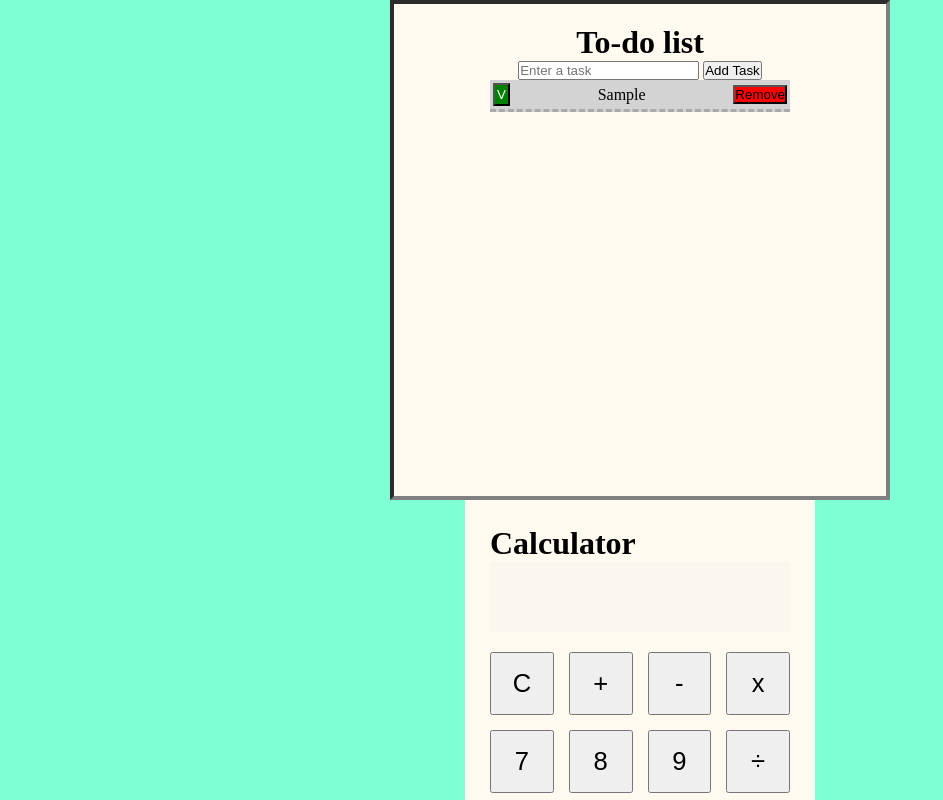
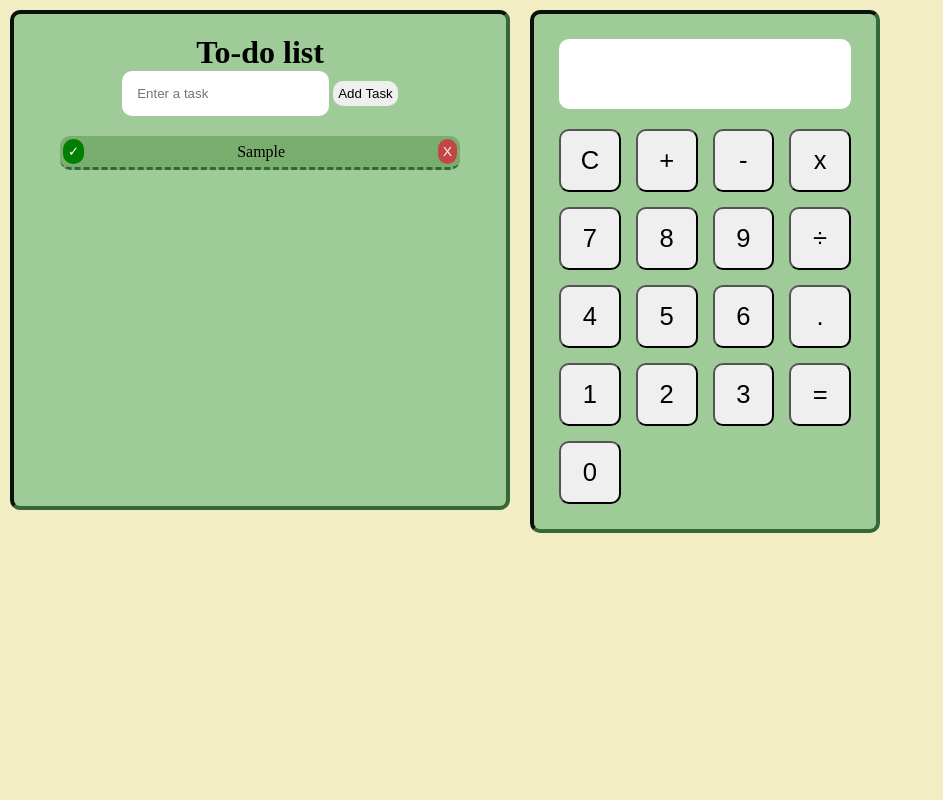
Before and after one commit to Yoko-Ni/Simple_FE, a plain HTML site: page index.html in a window 1280 px wide. Both pictures are taken after typing "Sample" into the empty fields and a click on the button "Add Task". Shown: the top 800 px of the page, without its empty margins (0-943 px from the left). Drawn offline with Linux system fonts and the light colour scheme.

Commit message:
Changed color scheme, added character limit to "to-do list"

```diff
--- a/index.html
+++ b/index.html
@@ -9,14 +9,13 @@
 <div class="container-todo">
     <h1>To-do list</h1>
     <form id="task-form">
-        <input type="text" id="taskInput" placeholder="Enter a task">
+        <input type="text" id="taskInput" placeholder="Enter a task" maxlength="50">
         <button type="submit" id="submitButton">Add Task</button>
     </form>
     <ul id="taskList"></ul>
 </div>
 
 <div class="container-calc" id="calculator">
-    <h1>Calculator</h1>
     <form id="calcForm">
     <input type="text" id="calcResult" disabled>
     <div class="calc-buttons">
@@ -38,10 +37,6 @@
         <button class="calcNumber">3</button>
         <button id="calcEqual">=</button>
         <button class="calcNumber">0</button>
-
-
-
-
     </div>
     </form>
 </div>
--- a/script.js
+++ b/script.js
@@ -22,7 +22,7 @@ document.addEventListener('DOMContentLoaded', function(){
 
             const completeButton = document.createElement('button');
             completeButton.className = 'complete-btn';
-            completeButton.textContent = `V`;
+            completeButton.textContent = `✓`;
             completeButton.addEventListener('click', () => {
                 console.log("complete");
                 listItem.classList.toggle('completed');
@@ -30,7 +30,7 @@ document.addEventListener('DOMContentLoaded', function(){
 
             const removeButton = document.createElement('button');
             removeButton.className = 'remove-btn';
-            removeButton.textContent = `Remove`;
+            removeButton.textContent = `X`;
             removeButton.addEventListener('click', () => {
                 console.log("removed");
                 taskList.removeChild(listItem);
--- a/style.css
+++ b/style.css
@@ -2,27 +2,42 @@
     margin: 0;
     padding: 0;
     box-sizing: border-box;
+    border-radius: 10px;
 }
 
 html, body {
-    background-color: aquamarine;
+    background-color: #F2EDC2;
     display:flex;
-    justify-content: center;
-    align-items: center;
-    flex-direction: column;
+    flex-wrap: wrap;
 }
 
 .container-todo {
     width: 500px;
     height: 500px;
-    margin: auto;
     padding: 20px;
-    background-color: floralwhite;
-    border: 4px inset gray;
+    margin: 10px;
+    background-color: #9FCB98;
+    border: 4px inset #346739;
     display: flex;
     flex-direction: column;
     align-items: center;
 
+}
+
+.container-todo button{
+    padding: 5px;
+    cursor: pointer;
+    border: none;
+}
+
+.container-todo input{
+    padding: 15px;
+    border: none;
+    margin-bottom: 20px;
+}
+
+#submitButton:hover{
+    background-color: lightgray;
 }
 
 #taskList{
@@ -30,19 +45,15 @@ html, body {
     padding: 0;
 }
 
-#submitButton{
-    cursor: pointer;
-}
-
 .task{
-    background-color: lightgray;
+    background-color: #79AE6F;
     color: black;
     padding: 3px;
-    border-bottom: 3px dashed darkgray;
+    border-bottom: 3px dashed #346739;
     display: flex;
     justify-content: space-between;
     align-items: center;
-    min-width: 300px;
+    width: 400px;
 
 }
 
@@ -51,12 +62,10 @@ html, body {
 }
 
 .completed p{
-    color: gray;
     text-decoration: line-through;
 }
 
 .complete-btn{
-    cursor: pointer;
     background-color: green;
     color: white;
     padding: 2px;
@@ -69,8 +78,8 @@ html, body {
 
 .remove-btn{
     order: 3;
-    background-color: red;
-    cursor: pointer;
+    background-color: #C44545;
+    color: white;
 }
 
 .remove-btn:hover{
@@ -82,7 +91,9 @@ html, body {
 .container-calc {
     width: 350px;
     padding: 25px;
-    background-color: floralwhite;
+    background-color: #9FCB98;
+    border: 4px inset #346739;
+    margin: 10px;
 }
 
 .container-calc input{
@@ -93,17 +104,20 @@ html, body {
     border: none;
     margin-bottom: 20px;
     font-weight: bold;
+    background-color: white;
 }
+
 
 .calc-buttons{
     display: grid;
     grid-template-columns: repeat(4, 1fr);
     gap: 15px;
 }
-
 .calc-buttons button{
     font-size: 1.6rem;
     padding: 15px;
     cursor: pointer;
-
 }
+.calc-buttons button:hover{
+    background-color: lightgray;
+}
```
